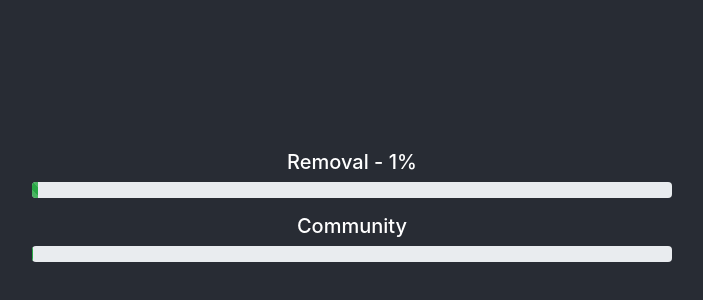
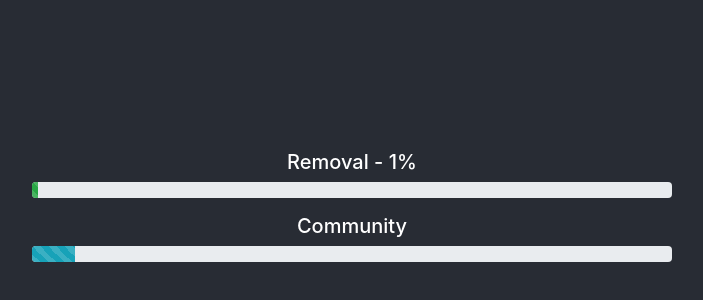
Before and after one commit to chris-bryant/the-countdown, a React (Create React App) app: page / in a window 1280 px wide. Shown: the part 186-486 px from the top of the page, without its empty margins (288-991 px from the left). Built offline with nearby package versions, Linux system fonts and the light colour scheme.

Commit message:
Update csDaysDone.

```diff
--- a/src/App.js
+++ b/src/App.js
@@ -9,7 +9,7 @@ class App extends Component {
     const end = moment('11-14-2019').startOf('day');
     const daysLeft = end.diff(today, 'days');
     const percentDone = Math.floor((1 - (daysLeft / 365)) * 100);
-    const csDaysDone = 1 / 15;
+    const csDaysDone = 1;
 
     return (
       <div className="App">
@@ -20,7 +20,7 @@ class App extends Component {
           </p>
           <p>
             <h5>Community</h5>
-            <Progress striped color="success" value={csDaysDone} />
+            <Progress striped color="info" value={csDaysDone} max={15} />
           </p>
         </div>
       </div>
```
